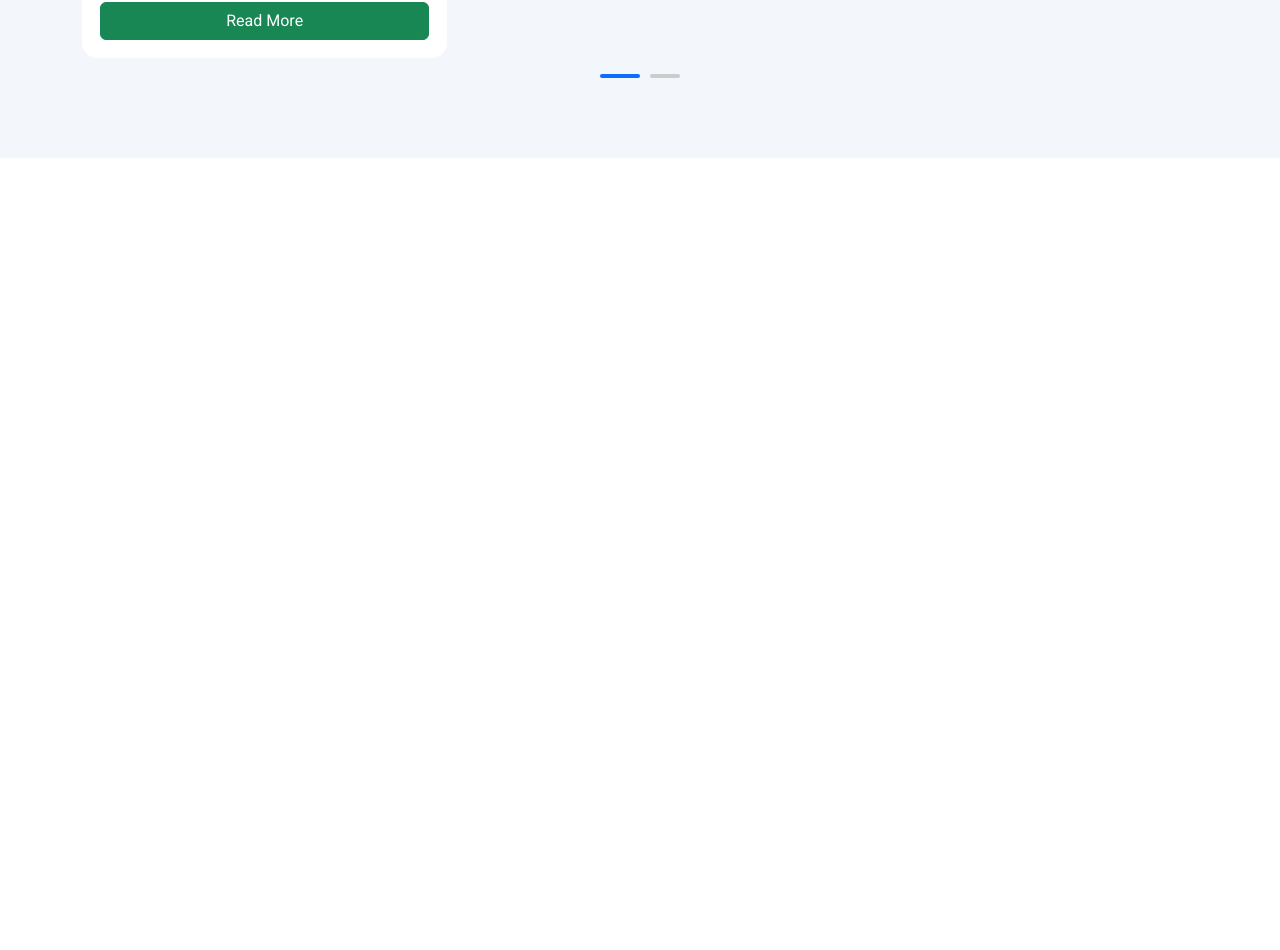
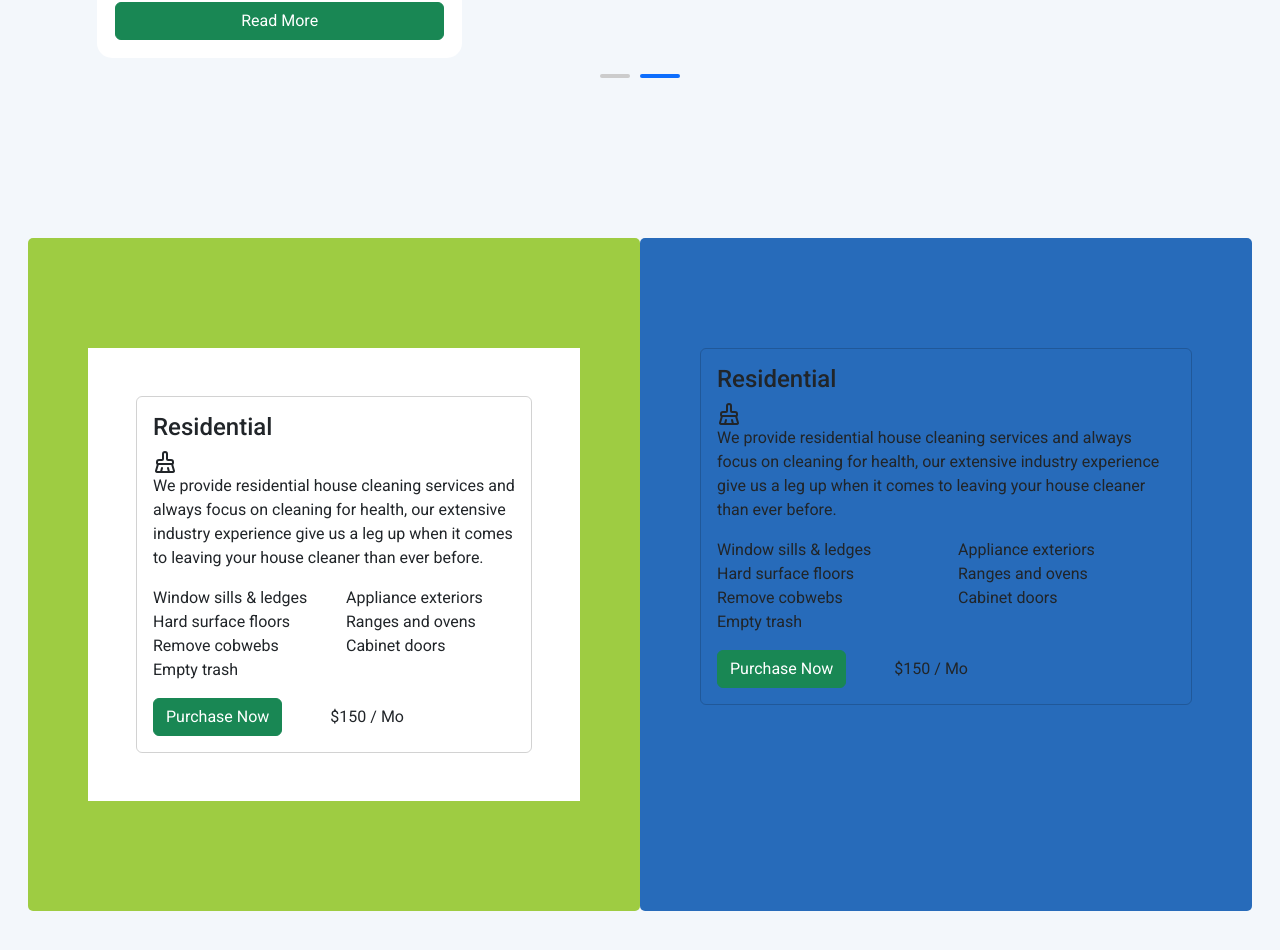
Before and after one commit to mertayda/sonera, a React (Vite) app: page / in a window 1280 px wide. Shown: the part 2459-3409 px from the top of the page. Before the commit the page ends 2617 px from the top, so only its background shows below. Built offline with nearby package versions, Linux system fonts and the light colour scheme.

Commit message:
offers section

```diff
--- /dev/null
+++ b/src/components/sections/Offers/Offers.css
@@ -0,0 +1,31 @@
+.offers{
+    background-color: #f3f7fb !important;
+    padding: 5rem 1rem;
+
+}
+
+.card-container , .card-container__2{
+    position: relative;
+    width: 100%;
+    height: 100%;
+    padding: 110px 60px 110px 60px;
+    background-color: #9ECC42;
+    border-radius: 5px;
+}
+
+
+.card{
+    background: none;
+}
+
+.card-container__2{
+    text-align: left;
+
+}
+
+
+.card-elements{
+     background-color: white;
+     padding: 3rem;
+     width: 100%;
+}
--- /dev/null
+++ b/src/components/sections/Offers/Offers.jsx
@@ -0,0 +1,111 @@
+import React from 'react'
+import { BrushCleaning } from 'lucide-react';
+import "./Offers.css"
+
+const Offers = () => {
+  return (
+    <section className='offers'>
+        <div className='container-fluid'>
+            <div className='row g-0'>
+                <div className='col-6'>
+                    <div className='card-container'>
+                      <div className='card-elements'>
+                                  <div className='card'>
+                          <div className='card-body'>
+                              <div className='card-title'>
+                        <h4>Residential</h4>
+
+                                   <BrushCleaning />
+                                    <p>We provide residential house cleaning services and always focus on cleaning for health, our extensive industry experience give us a leg up when it comes to leaving your house cleaner than ever before.</p>
+                            </div>
+
+
+
+                                <div className='row '>
+                                    <div className='col-6'>
+                                            <ul className='d-flex flex-column list-unstyled'>
+                                <li>Window sills & ledges</li>
+                                <li>Hard surface floors</li>
+                                <li>Remove cobwebs</li>
+                                <li>Empty trash</li>
+
+                             </ul>
+                                    </div>
+                                <div className='col-6'>
+                                       <ul className='d-flex  flex-column list-unstyled'>
+                                 <li>Appliance exteriors</li>
+                                <li>Ranges and ovens</li>
+                                <li>Cabinet doors</li>
+                             </ul>
+                                </div>
+
+                                </div>
+                                <div className='row'>
+                                    <div className='d-flex align-items-center gap-5'>
+                                        <button className='btn btn-success'>
+                                            Purchase Now
+                                        </button>
+                                        <div className=''>
+                                        $150 / <span>Mo</span>
+                                    </div>
+                                    </div>
+
+                                </div>
+                        </div>
+                    </div>
+                      </div>
+                    </div>
+
+                </div>
+                <div className='col-6'>
+                    <div className='card-container__2' style={{backgroundColor:"#276BBA"}}>
+                                 <div className='card'>
+                          <div className='card-body'>
+                              <div className='card-title'>
+                            <h4>Residential</h4>
+
+                                   <BrushCleaning />
+                                    <p>We provide residential house cleaning services and always focus on cleaning for health, our extensive industry experience give us a leg up when it comes to leaving your house cleaner than ever before.</p>
+                            </div>
+
+                                <div className='row'>
+                                    <div className='col-6'>
+                                            <ul className='d-flex flex-column list-unstyled'>
+                                <li>Window sills & ledges</li>
+                                <li>Hard surface floors</li>
+                                <li>Remove cobwebs</li>
+                                <li>Empty trash</li>
+
+                             </ul>
+                                    </div>
+                                <div className='col-6'>
+                                       <ul className='d-flex  flex-column list-unstyled'>
+                                 <li>Appliance exteriors</li>
+                                <li>Ranges and ovens</li>
+                                <li>Cabinet doors</li>
+                             </ul>
+                                </div>
+
+                                </div>
+                                <div className='row'>
+                                    <div className='d-flex align-items-center gap-5'>
+                                        <button className='btn btn-success'>
+                                            Purchase Now
+                                        </button>
+                                        <div className=''>
+                                        $150 / <span>Mo</span>
+                                    </div>
+                                    </div>
+
+                                </div>
+                        </div>
+                    </div>
+                    </div>
+                </div>
+            </div>
+        </div>
+    </section>
+  )
+}
+
+export default Offers
--- a/src/components/sections/Plans/Plans.jsx
+++ b/src/components/sections/Plans/Plans.jsx
@@ -89,7 +89,7 @@ const Plans = () => {
 const [index,setIndex] = useState(0)
 
 
-const divider =  useMemo(() => {
+const divider =  useMemo(() => {   // data chunk split it to 2 group with 4 element
     let out = []
    for(let i = 0; i<services.length;i+=4){
       out.push( services.slice(i,i+4))
@@ -116,14 +116,11 @@ let next = () => {
 useEffect(() => {
   const timer =  setTimeout(() => {
       next()
-    }, 2000)
+    }, 4000)
 
       return () => clearTimeout(timer);
 
 },[index,total])
-
-
-
 
 
   return (
@@ -165,16 +162,14 @@ useEffect(() => {
                   </div>
                   </div>
                )
-
-               )}
+             )}
             </div>
-
           </div>
         </div>
         <div className="row   mt-3">
           <div className="col-12 d-flex justify-content-center gap-2">
              <div className="dot">
-             {Array.from({length:total}, ((_,i) => {
+             {Array.from({length:total}, ((_,i) => {   // create array according to formatted data length at hand
                return <span className={`${index === i ? "active" : ""}`}   onClick={() => goTo(i)} key={i}></span>
              }))}
              </div>
--- a/src/pages/Home/HomePage.jsx
+++ b/src/pages/Home/HomePage.jsx
@@ -4,6 +4,7 @@ import Hero from '../../components/sections/Hero/Hero'
 import FeaturesBar from '../../components/sections/FeaturesBar/FeaturesBar'
 import About from '../../components/sections/About/About'
 import Plans from '../../components/sections/Plans/Plans'
+import Offers from '../../components/sections/Offers/Offers'
 
 const HomePage = () => {
   return (
@@ -13,6 +14,7 @@ const HomePage = () => {
         <FeaturesBar></FeaturesBar>
         <About></About>
         <Plans></Plans>
+        <Offers></Offers>
      </div>
   )
 }
```
